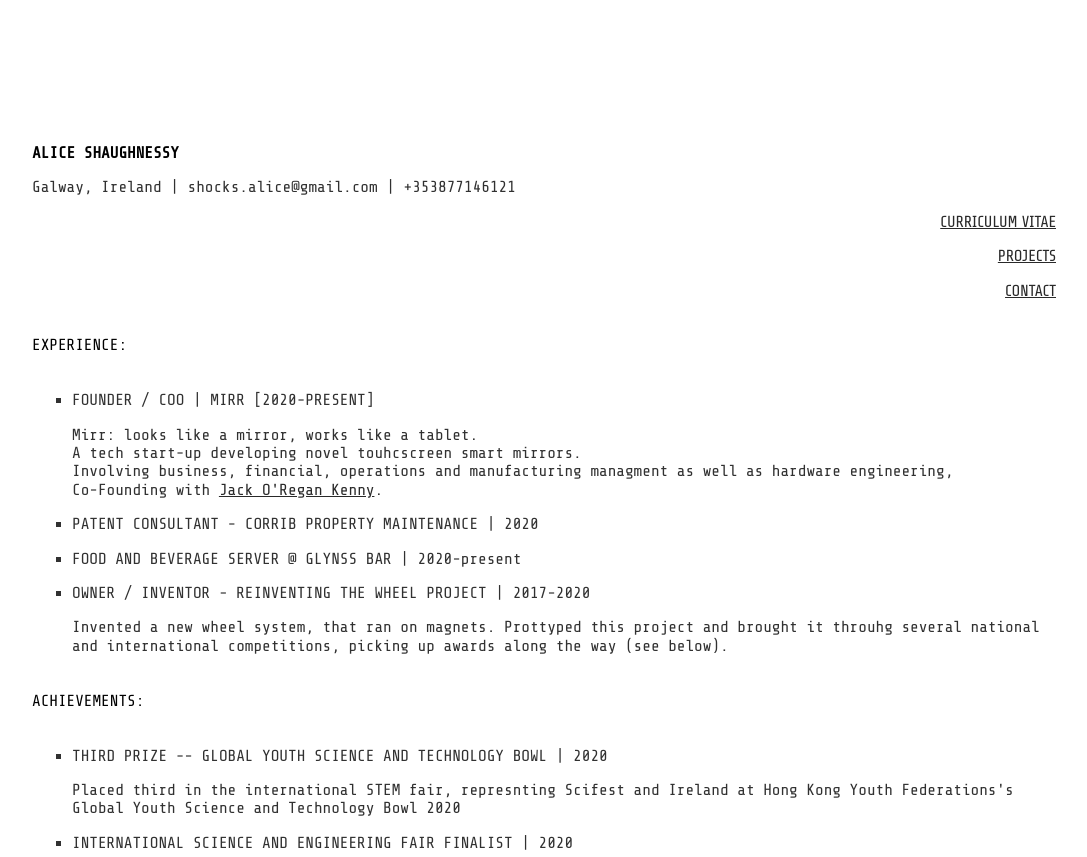
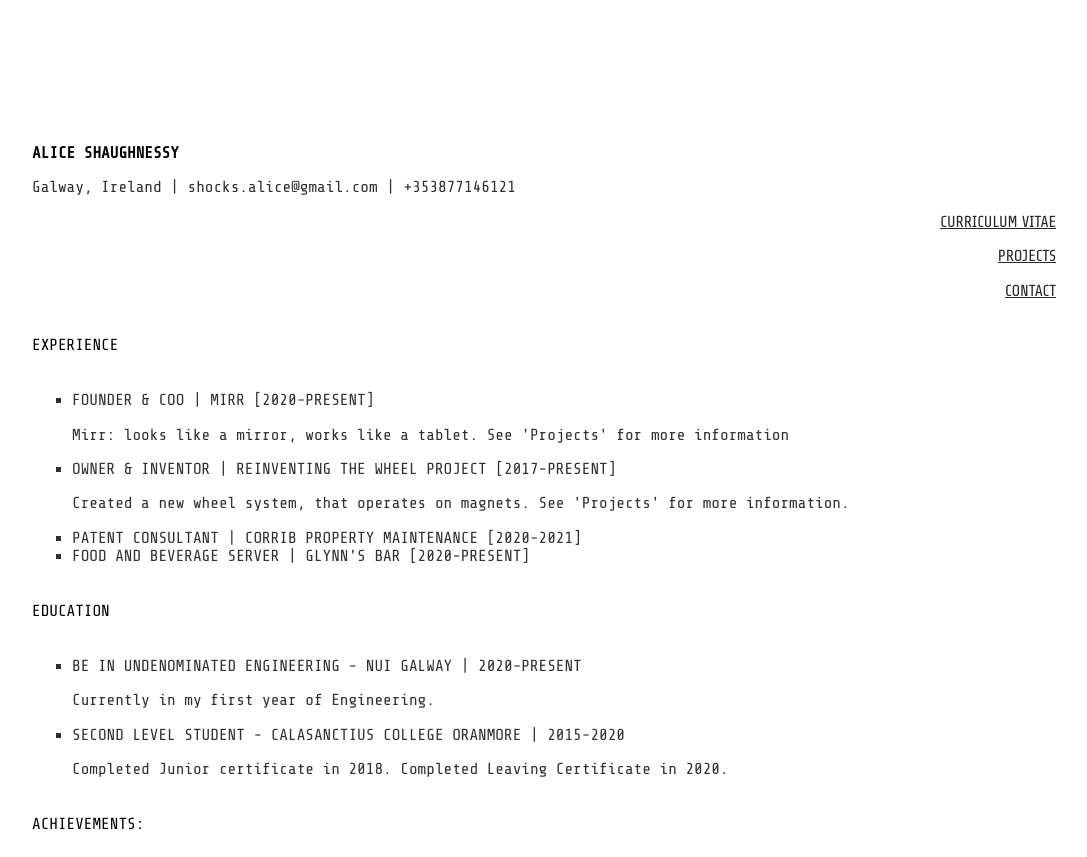
Before and after one commit to aliceshocks/aliceshocks.github.io, a website built with Parcel: page cv.html in a window 1280 px wide. Shown: the top 857 px of the page, without its empty margins (96-1183 px from the left). Built offline with nearby package versions, Linux system fonts and the light colour scheme.

Commit message:
Update cv.html

```diff
--- a/cv.html
+++ b/cv.html
@@ -38,21 +38,24 @@
         </ul>
     </div>
 
-    <p class="header">EXPERIENCE:</p>
+    <p class="header">EXPERIENCE</p>
     <ul>
-        <li> FOUNDER / COO | MIRR [2020-PRESENT]</li>
-        <p>Mirr: looks like a mirror, works like a tablet.<br> A tech start-up developing novel touhcscreen smart mirrors.
-            <br>Involving business, financial, operations and manufacturing managment as well as hardware engineering,
-            <br>Co-Founding with <a href="https://jackoregankenny.com">Jack O'Regan Kenny</a>. </p>
-        <li>PATENT CONSULTANT - CORRIB PROPERTY MAINTENANCE | 2020</li>
-        <p></p>
-        <li>FOOD AND BEVERAGE SERVER @ GLYNSS BAR | 2020-present </li>
-        <p></p>
-        <li>OWNER / INVENTOR - REINVENTING THE WHEEL PROJECT | 2017-2020 </li>
-        <p> Invented a new wheel system, that ran on magnets. Prottyped this project and brought it throuhg several national and international competitions, picking up awards along the way (see below).</p>
+        <li> FOUNDER & COO | MIRR [2020-PRESENT]</li>
+        <p>Mirr: looks like a mirror, works like a tablet. See 'Projects' for more information </p>
+        <li>OWNER & INVENTOR | REINVENTING THE WHEEL PROJECT [2017-PRESENT] </li>
+        <p> Created a new wheel system, that operates on magnets. See 'Projects' for more information.</p>
+        <li>PATENT CONSULTANT | CORRIB PROPERTY MAINTENANCE [2020-2021]</li>
+        <li>FOOD AND BEVERAGE SERVER | GLYNN'S BAR [2020-PRESENT] </li>
+    </ul>
 
+    <p class="header">EDUCATION</p>
+    <ul>
+        <li>BE IN UNDENOMINATED ENGINEERING - NUI GALWAY | 2020-PRESENT</li>
+        <p>Currently in my first year of Engineering.</p>
+        <li>SECOND LEVEL STUDENT - CALASANCTIUS COLLEGE ORANMORE | 2015-2020</li>
+        <p>Completed Junior certificate in 2018. Completed Leaving Certificate in 2020.</p>
+    </ul>
 
-    </ul>
     <p class="header">ACHIEVEMENTS:</p>
     <ul>
         <li>THIRD PRIZE -- GLOBAL YOUTH SCIENCE AND TECHNOLOGY BOWL | 2020</li>
@@ -75,14 +78,6 @@
 
         <li>GAISCE - The President's Award | 2019</li>
         <p>GAISCE Bronze award for community involvement, physical recreation, adventure journey and personal skill development</p>
-    </ul>
-
-    <p class="header">EDUCATION</p>
-    <ul>
-        <li>BE IN UNDENOMINATED ENGINEERING - NUI GALWAY | 2020-PRESENT</li>
-        <p>Currently in my first year of Engineering.</p>
-        <li>SECOND LEVEL STUDENT - CALASANCTIUS COLLEGE ORANMORE | 2015-2020</li>
-        <p>Completed Junior certificate in 2018. Completed Leaving Certificate in 2020.</p>
     </ul>
 
     <p class="header">PROGRAMMES AND ACCELERATORS</p>
```
